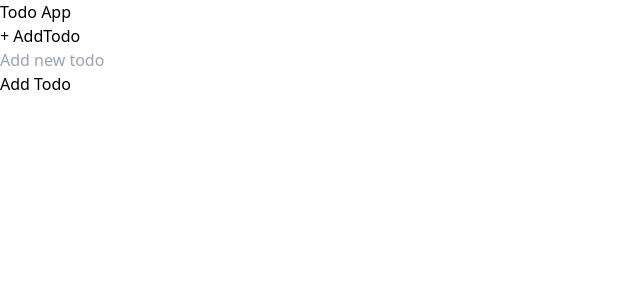
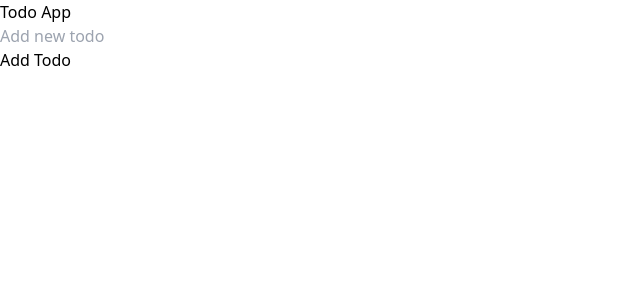
Before and after one commit to rahulgourvlog/TodoTypeScript, a React (Vite) app: page /addtodo in a window 1280 px wide. Shown: the top 300 px of the page, without its empty margins (0-640 px from the left). Built offline with nearby package versions, Linux system fonts and the light colour scheme.

Commit message:
Update App.tsx

```diff
--- a/src/App.tsx
+++ b/src/App.tsx
@@ -1,29 +1,23 @@
 
-import { BrowserRouter, Link } from "react-router-dom";
+import { BrowserRouter } from "react-router-dom";
 import BackgroundTheme from "./components/BackgroundTheme";
 
+//import TopHeader from "./components/TopHeader";
+import TodoRoutes from "./routing/TodoRoutes";
 
-//import TopHeader from "./components/TopHeader";
-import TodoRoutes from "./routing/TodoRoutes"
-import Button from "./components/Button";
+import TopHeader from "./components/TopHeader";
+
 function App() {
   return (
     <>
       <BackgroundTheme>
-       <BrowserRouter>
-       <div className="p-4">
-       <div className="flex flex-col sm:flex-row justify-between   mb-4">
-          <div className="text-4xl">Todo App</div>
-         <Link to="/addtodo" className="mt-4 sm:mt-0">
-         <Button >+ AddTodo</Button>
-         </Link>
+        <BrowserRouter>
+          <div className="p-4">
+            <TopHeader />
+
+            <TodoRoutes />
           </div>
-         <TodoRoutes/>
-
-        </div>
-       </BrowserRouter>
-
-
+        </BrowserRouter>
       </BackgroundTheme>
     </>
   );
```
